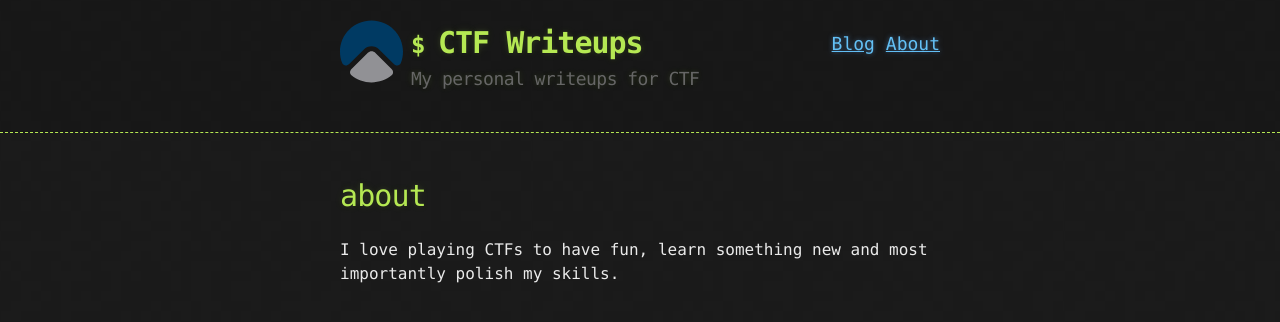
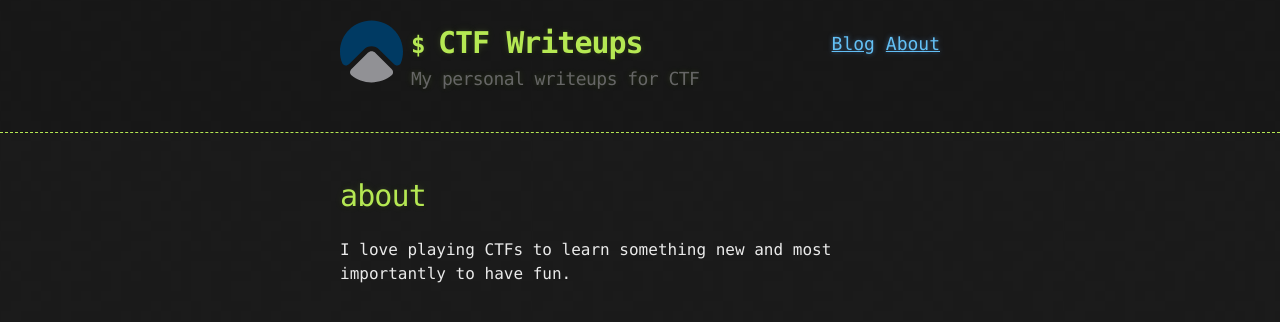
Before and after one commit to duksctf/duksctf.github.io, a Jekyll site: the page built from about/index.md, in a window 1280 px wide. Shown: the top 322 px of the page. Built offline with Jekyll 4.4.1, drawn with Linux system fonts in a browser that asks for light colours.

Commit message:
Updated About

```diff
--- a/about/index.md
+++ b/about/index.md
@@ -5,4 +5,4 @@ title: about
 
 # about
 
-I love playing CTFs to have fun, learn something new and most importantly polish my skills.
+I love playing CTFs to learn something new and most importantly to have fun.
```
Also changed, not shown: about.md (+1 -1 lines).
